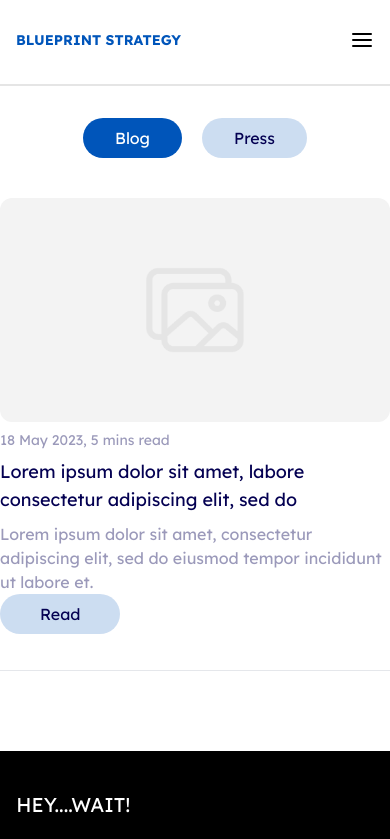
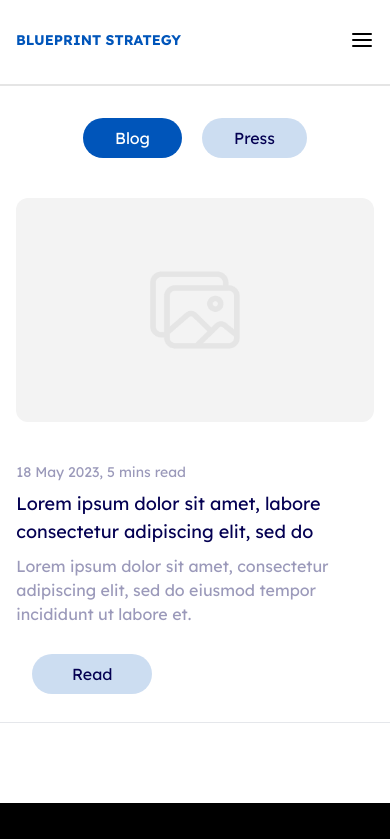
Before and after one commit to EdgarAmpiire/blueprints-web, a React (Create React App) app: page /resources in a window 390 px wide. Shown: the top 839 px of the page. Built offline with nearby package versions, Linux system fonts and the light colour scheme; what tw-elements would draw is missing.

Commit message:
responsiveness

```diff
--- a/src/features/resources/components/Blogs.jsx
+++ b/src/features/resources/components/Blogs.jsx
@@ -5,11 +5,11 @@ import thumb from "../../../assets/thumb.png";
 export const Blogs = () => {
   return (
     <div>
-        <div className="lg:flex-row md:flex-row flex-col gap-8 lg:mt-10 md:mt-10 w-full">
-            <div className="lg:w-4/12 md:w-4/12 w-12/12 h-56 bg-[#F3F3F3] flex items-center justify-center rounded-xl">
+        <div className="lg:flex-row md:flex-row flex-col gap-8 lg:mt-10 md:mt-10 w-full lg:flex-none lg:items-start lg:justify-start md:flex-none md:items-start md:justify-start items-center justify-center flex">
+            <div className="lg:w-4/12 md:w-4/12 w-11/12 h-56 bg-[#F3F3F3] flex items-center justify-center rounded-xl">
               <img src={thumb} alt="" className="w-3/12" />
             </div>
-            <div className="lg:w-8/12 md:w-8/12 w-12/12 flex flex-col justify-between py-2 ">
+            <div className="lg:w-8/12 md:w-8/12 w-11/12 flex flex-col justify-between py-2 lg:flex-none lg:items-start lg:justify-start md:flex-none md:items-start md:justify-start items-center ">
               <div className="lg:w-10/12">
                 <h6 className="text-[#04005266] text-sm">
                   18 May 2023, 5 mins read
@@ -23,13 +23,18 @@ export const Blogs = () => {
                   do eiusmod tempor incididunt ut labore et.
                 </p>
               </div>
-              <div>
-                <button className="bg-[#0055BA33] text-[#040052] px-10 py-2 rounded-full">
+              <div className='lg:flex md:flex hidden'>
+                <button className="bg-[#0055BA33] text-[#040052] px-10 py-2 rounded-full ">
                   Read
                 </button>
               </div>
             </div>
           </div>
+          <div className='lg:hidden md:hidden flex px-8 mt-5'>
+                <button className="bg-[#0055BA33] text-[#040052] px-10 py-2 rounded-full ">
+                  Read
+                </button>
+              </div>
           <div className="border-b mt-7"></div>
     </div>
   )
```
